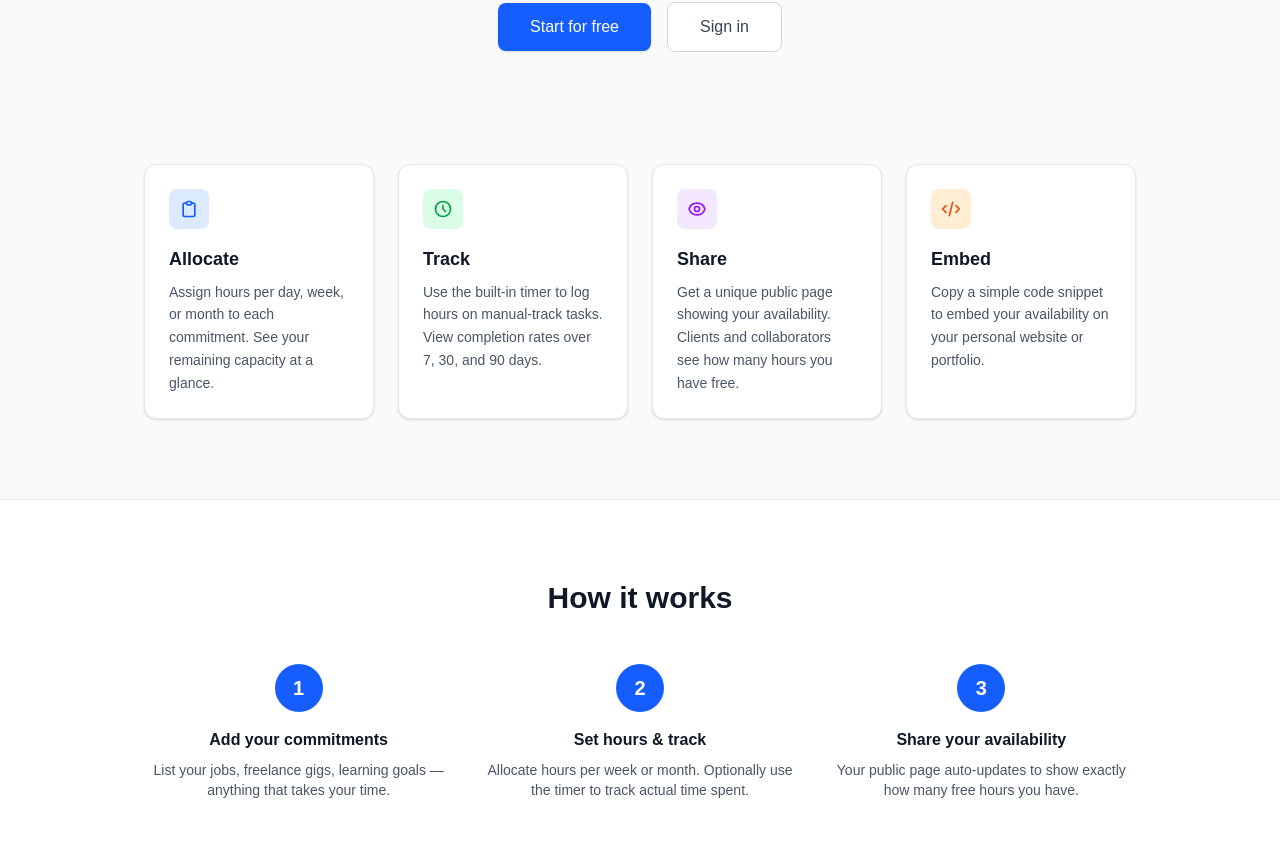
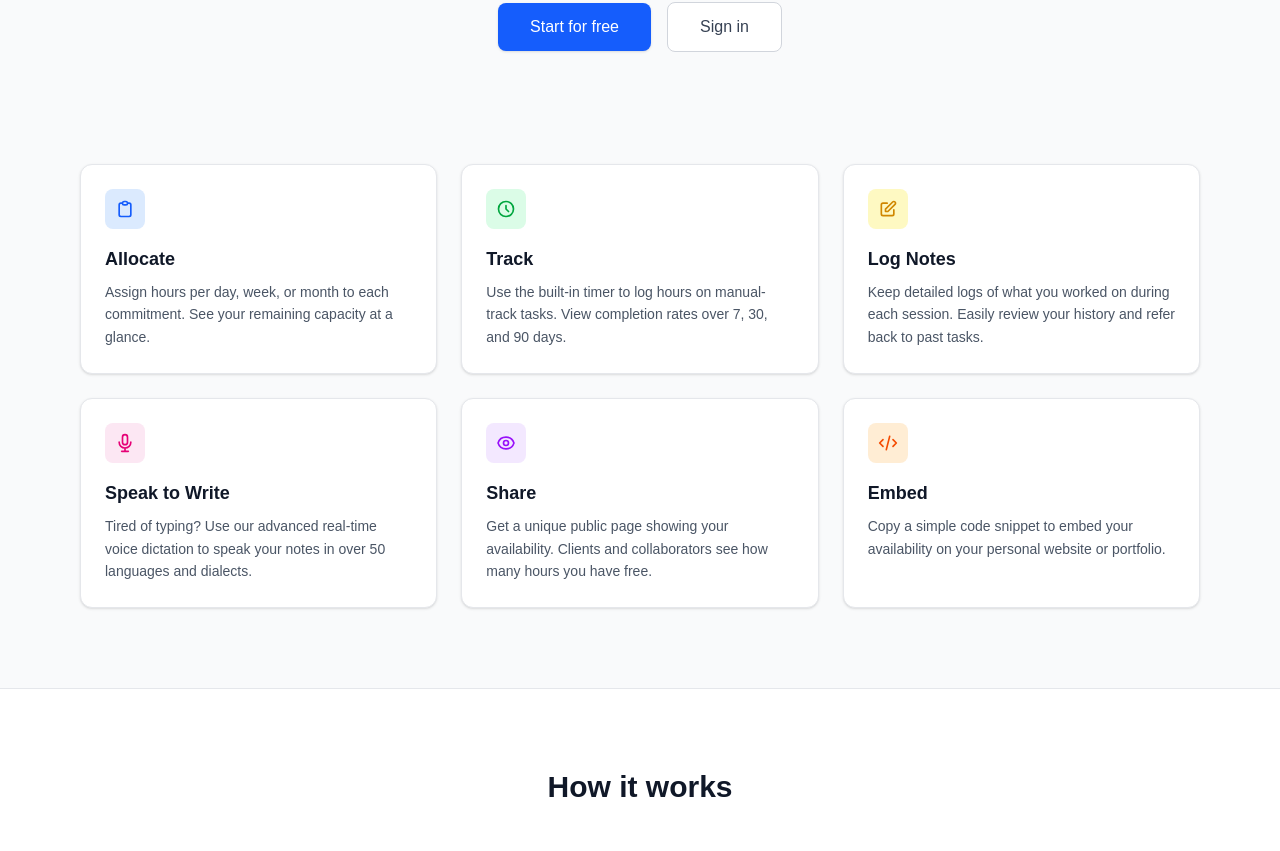
Before and after one commit to rizwanrko77/time, a Next.js app: page / in a window 1280 px wide. Shown: the part 495-1346 px from the top of the page. Built offline with nearby package versions, Linux system fonts and the light colour scheme; no server answers.

Commit message:
Update landing page features and privacy policy

```diff
--- a/src/app/privacy/page.tsx
+++ b/src/app/privacy/page.tsx
@@ -35,11 +35,13 @@ export default function PrivacyPage() {
               <li><strong>Email address</strong> — used for account authentication and login.</li>
               <li><strong>Display name</strong> — shown on your profile and public availability page.</li>
               <li><strong>Time allocation data</strong> — the tasks, hours, and time entries you create within the app.</li>
+              <li><strong>Session Notes</strong> — the text notes you log for your time entries.</li>
             </ul>
             <p className="mt-3">We do <strong>not</strong> collect:</p>
             <ul className="list-disc pl-6 space-y-1 mt-2">
               <li>Payment or financial information</li>
               <li>Location data</li>
+              <li><strong>Voice audio data</strong> (voice dictation is processed entirely locally on your device via the Web Speech API; no audio recordings are ever transmitted to or stored on our servers)</li>
               <li>Device fingerprints or advertising identifiers</li>
               <li>Data from third-party sources</li>
             </ul>
--- a/src/components/LandingPage.tsx
+++ b/src/components/LandingPage.tsx
@@ -31,8 +31,8 @@ export default function LandingPage() {
       </section>
 
       {/* Features Section */}
-      <section className="max-w-5xl mx-auto px-4 pb-20">
-        <div className="grid grid-cols-1 sm:grid-cols-2 lg:grid-cols-4 gap-6">
+      <section className="max-w-6xl mx-auto px-4 pb-20">
+        <div className="grid grid-cols-1 sm:grid-cols-2 lg:grid-cols-3 gap-6">
           {/* Feature 1 */}
           <div className="bg-white dark:bg-zinc-900 p-6 rounded-xl border border-gray-200 dark:border-zinc-800 shadow-sm">
             <div className="w-10 h-10 bg-blue-100 dark:bg-blue-900/30 rounded-lg flex items-center justify-center mb-4">
@@ -59,7 +59,33 @@ export default function LandingPage() {
             </p>
           </div>
 
-          {/* Feature 3 */}
+          {/* Feature 3: Log Notes */}
+          <div className="bg-white dark:bg-zinc-900 p-6 rounded-xl border border-gray-200 dark:border-zinc-800 shadow-sm">
+            <div className="w-10 h-10 bg-yellow-100 dark:bg-yellow-900/30 rounded-lg flex items-center justify-center mb-4">
+              <svg className="w-5 h-5 text-yellow-600 dark:text-yellow-400" fill="none" stroke="currentColor" viewBox="0 0 24 24">
+                <path strokeLinecap="round" strokeLinejoin="round" strokeWidth="2" d="M11 5H6a2 2 0 00-2 2v11a2 2 0 002 2h11a2 2 0 002-2v-5m-1.414-9.414a2 2 0 112.828 2.828L11.828 15H9v-2.828l8.586-8.586z" />
+              </svg>
+            </div>
+            <h3 className="text-lg font-semibold text-gray-900 dark:text-white mb-2">Log Notes</h3>
+            <p className="text-sm text-gray-600 dark:text-zinc-400 leading-relaxed">
+              Keep detailed logs of what you worked on during each session. Easily review your history and refer back to past tasks.
+            </p>
+          </div>
+
+          {/* Feature 4: Speak to Write */}
+          <div className="bg-white dark:bg-zinc-900 p-6 rounded-xl border border-gray-200 dark:border-zinc-800 shadow-sm">
+            <div className="w-10 h-10 bg-pink-100 dark:bg-pink-900/30 rounded-lg flex items-center justify-center mb-4">
+              <svg className="w-5 h-5 text-pink-600 dark:text-pink-400" fill="none" stroke="currentColor" viewBox="0 0 24 24">
+                <path strokeLinecap="round" strokeLinejoin="round" strokeWidth="2" d="M19 11a7 7 0 01-7 7m0 0a7 7 0 01-7-7m7 7v4m0 0H8m4 0h4m-4-8a3 3 0 01-3-3V5a3 3 0 116 0v6a3 3 0 01-3 3z" />
+              </svg>
+            </div>
+            <h3 className="text-lg font-semibold text-gray-900 dark:text-white mb-2">Speak to Write</h3>
+            <p className="text-sm text-gray-600 dark:text-zinc-400 leading-relaxed">
+              Tired of typing? Use our advanced real-time voice dictation to speak your notes in over 50 languages and dialects.
+            </p>
+          </div>
+
+          {/* Feature 5 */}
           <div className="bg-white dark:bg-zinc-900 p-6 rounded-xl border border-gray-200 dark:border-zinc-800 shadow-sm">
             <div className="w-10 h-10 bg-purple-100 dark:bg-purple-900/30 rounded-lg flex items-center justify-center mb-4">
               <svg className="w-5 h-5 text-purple-600 dark:text-purple-400" fill="none" stroke="currentColor" viewBox="0 0 24 24">
@@ -73,7 +99,7 @@ export default function LandingPage() {
             </p>
           </div>
 
-          {/* Feature 4 */}
+          {/* Feature 6 */}
           <div className="bg-white dark:bg-zinc-900 p-6 rounded-xl border border-gray-200 dark:border-zinc-800 shadow-sm">
             <div className="w-10 h-10 bg-orange-100 dark:bg-orange-900/30 rounded-lg flex items-center justify-center mb-4">
               <svg className="w-5 h-5 text-orange-600 dark:text-orange-400" fill="none" stroke="currentColor" viewBox="0 0 24 24">
```
